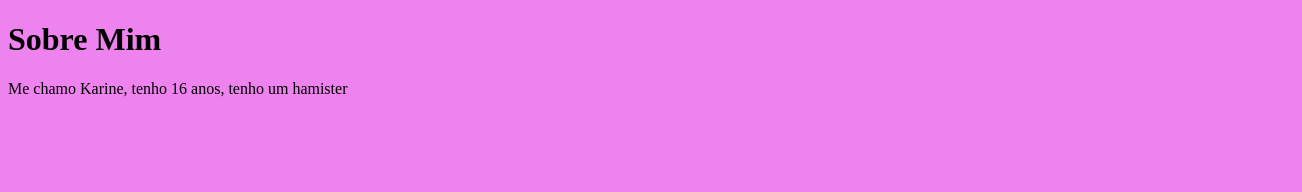
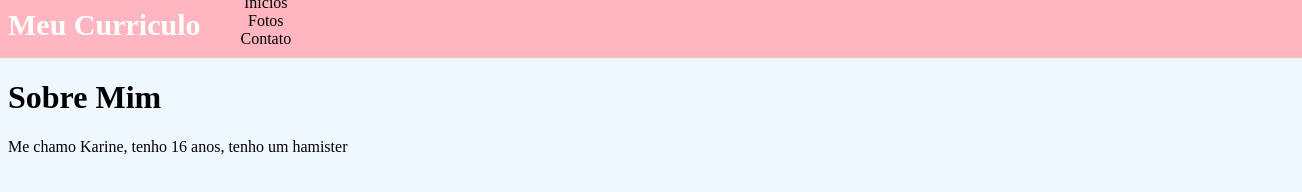
Before and after one commit to karinekruchak/Karine-, a plain HTML site: page index.html in a window 1280 px wide. Shown: the whole page, 1302 px wide, since content can reach past the window. Drawn offline with Linux system fonts and the light colour scheme.

Commit message:
seila mn

```diff
--- a/index.html
+++ b/index.html
@@ -5,8 +5,28 @@
     <meta name="viewport" content="width=device-width, initial-scale=1.0">
     <title>Karine Karabinoski</title>
     <link rel="stylesheet" href="style.css">
+
 </head>
 <body>
+    <header>
+       <h3>Meu Curriculo</h3>
+
+       <ul>
+           <li>Inicios</li>
+           <li>Fotos</li>
+           <li>Contato</li>
+       </ul>
+
+
+
+
+
+
+    </header>
+
+
+
+
   <h1>Sobre Mim</h1>
 <p>Me chamo Karine, tenho 16 anos, tenho um hamister</p>
 
--- a/style.css
+++ b/style.css
@@ -1,3 +1,23 @@
 body{
-background-color: violet;
+background-color: aliceblue;
 }
+
+header{
+    background-color: lightpink;
+    height: 80px;
+    padding-left: 30px;
+    margin-left: -30px;
+    margin-right: -30px;
+    margin-top: -30px;
+    text-align: center;
+    display: flex;
+}
+
+header h3{
+    font-size: 30px;
+    color:white;
+}
+
+header ul{
+    list-style: none;
+}
```
